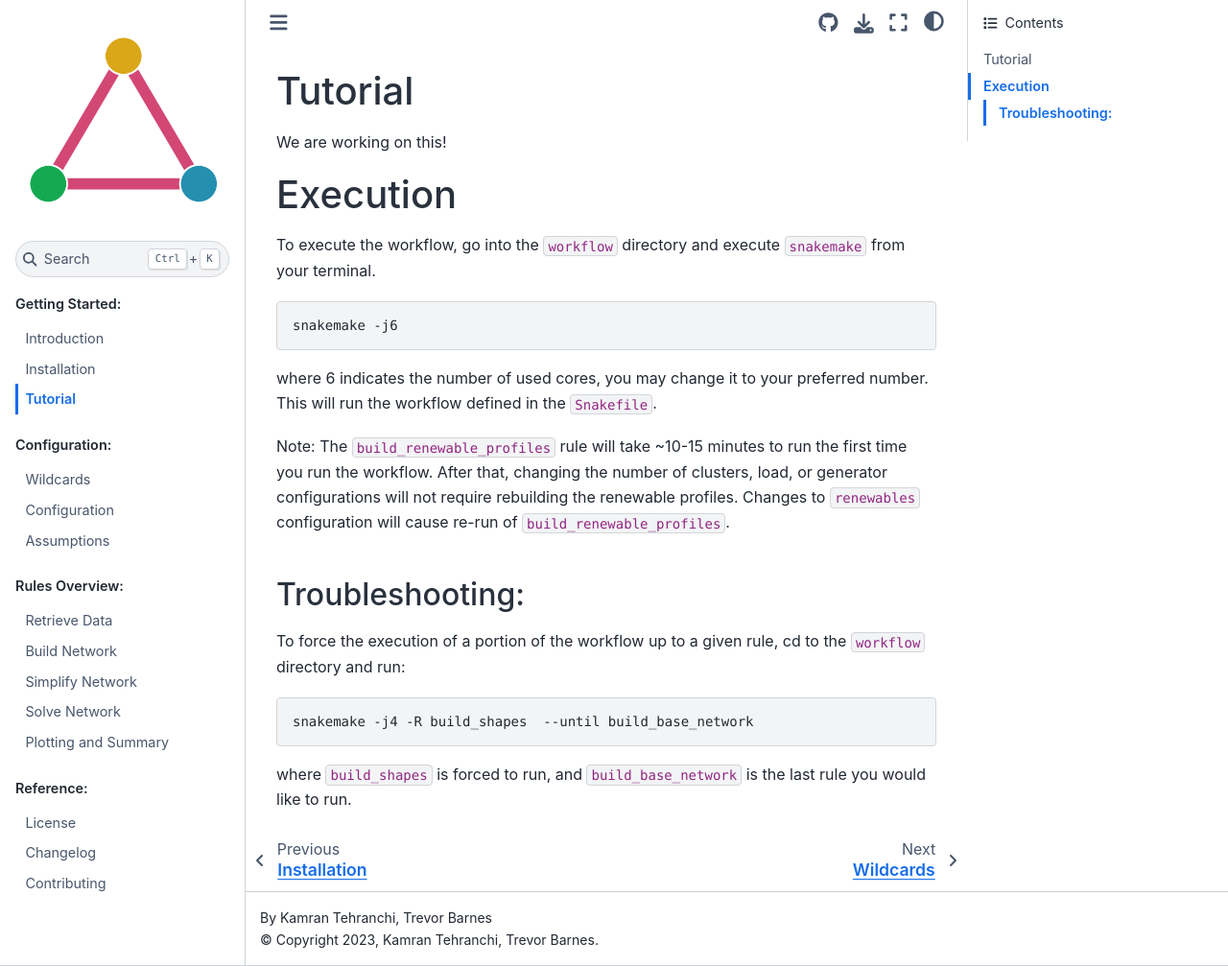
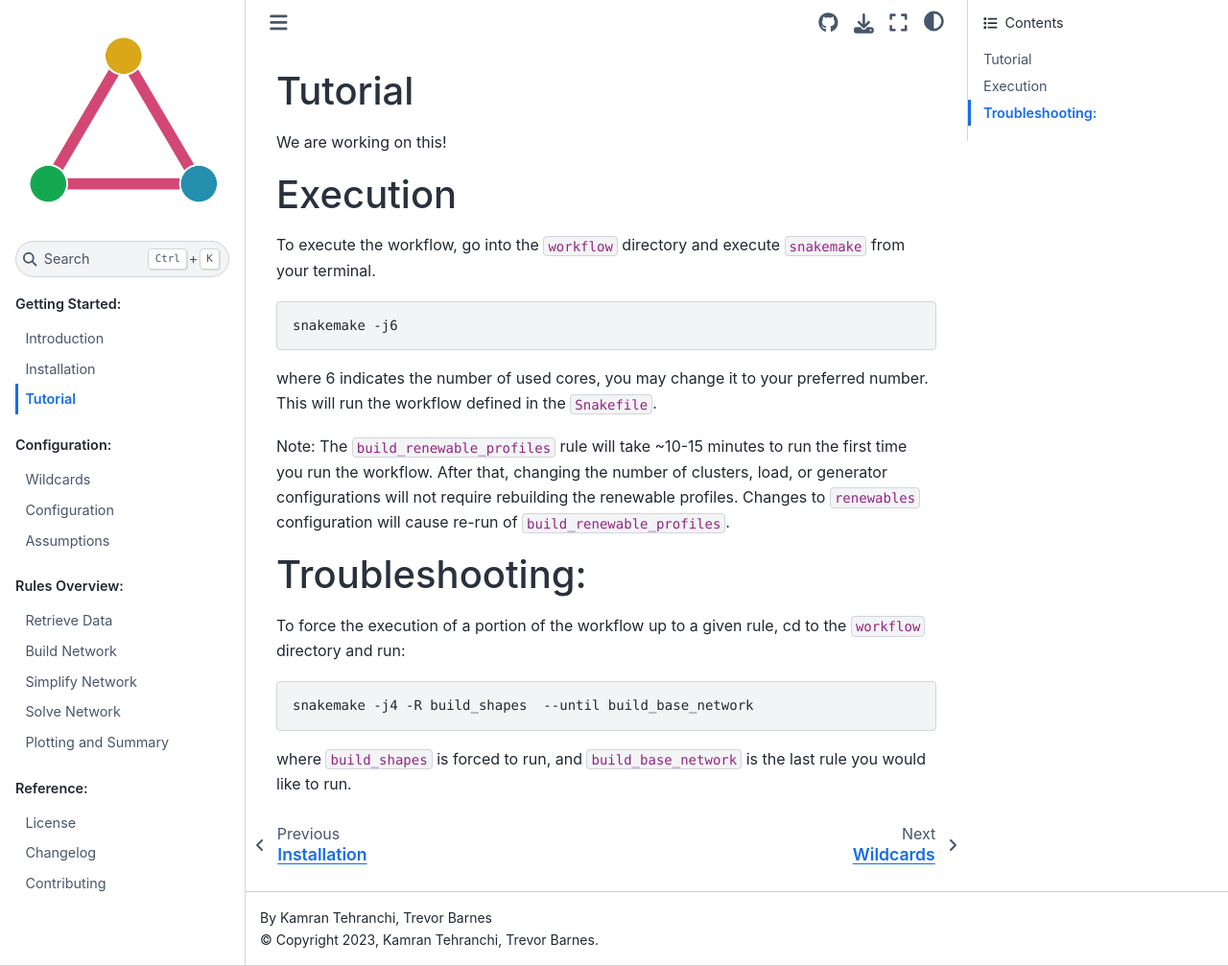
Before and after one commit to PyPSA/pypsa-usa, a Sphinx documentation site: the page built from docs/source/about-tutorial.md, in a window 1280 px wide and 1007 px high. Shown: the whole window at 96% size. Built offline with Sphinx 7.4.7 and the Sphinx Book theme 1.1.4, drawn with Linux system fonts in a browser that asks for light colours.

Commit message:
fix header level warning

````diff
--- a/docs/source/about-tutorial.md
+++ b/docs/source/about-tutorial.md
@@ -15,11 +15,11 @@ where 6 indicates the number of used cores, you may change it to your preferred
 Note: The `build_renewable_profiles` rule will take ~10-15 minutes to run the first time you run the workflow. After that, changing the number of clusters, load, or generator configurations will not require rebuilding the renewable profiles. Changes to `renewables` configuration will cause re-run of `build_renewable_profiles`.
 
 
-### Troubleshooting:
+# Troubleshooting:
 
 To force the execution of a portion of the workflow up to a given rule, cd to the `workflow` directory and run:
 
 ```bash
 snakemake -j4 -R build_shapes  --until build_base_network
 ```
-where `build_shapes` is forced to run, and `build_base_network`  is the last rule you would like to run.
+where `build_shapes` is forced to run, and `build_base_network` is the last rule you would like to run.
````
